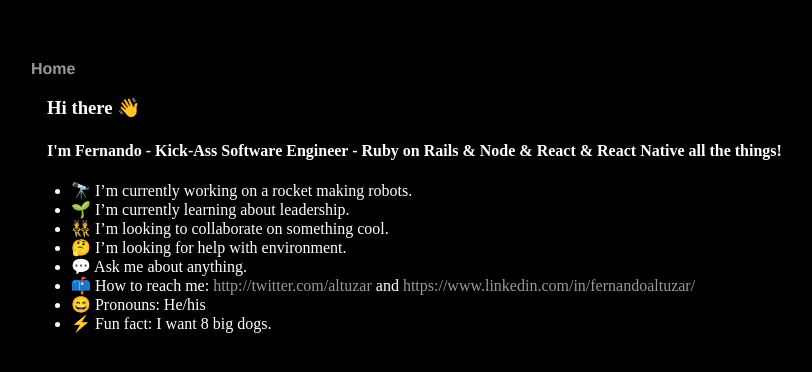
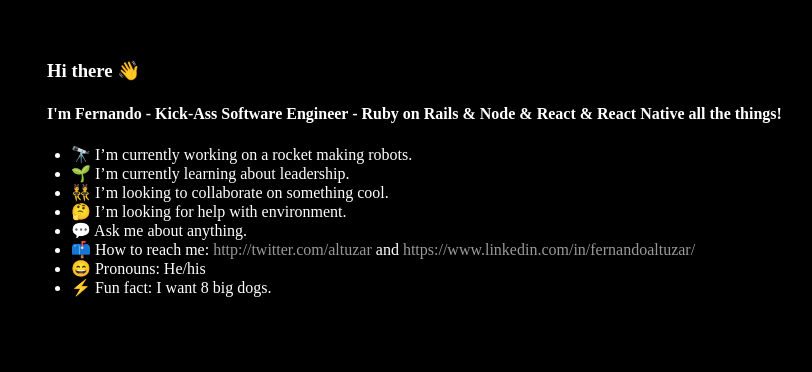
Before and after one commit to altuzar/altuzar.github.io, a plain HTML site: page index.html in a window 1280 px wide. Shown: the whole page, without its empty margins (161-973 px from the left). Drawn offline with Linux system fonts and the light colour scheme.

Commit message:
Update index.html

```diff
--- a/index.html
+++ b/index.html
@@ -5,11 +5,6 @@
 				<link rel="stylesheet" type="text/css" href="/main.css">
 	</head>
 	<body>
-		<nav>
-    		<ul>
-        		<li><a href="/">Home</a></li>
-    		</ul>
-		</nav>
 		<div class="container">
 <article class="markdown-body entry-content container-lg f5" itemprop="text"><h3><a id="user-content-hi-there-" class="anchor" aria-hidden="true" href="#hi-there-"><svg class="octicon octicon-link" viewBox="0 0 16 16" version="1.1" width="16" height="16" aria-hidden="true"><path fill-rule="evenodd" d="M7.775 3.275a.75.75 0 001.06 1.06l1.25-1.25a2 2 0 112.83 2.83l-2.5 2.5a2 2 0 01-2.83 0 .75.75 0 00-1.06 1.06 3.5 3.5 0 004.95 0l2.5-2.5a3.5 3.5 0 00-4.95-4.95l-1.25 1.25zm-4.69 9.64a2 2 0 010-2.83l2.5-2.5a2 2 0 012.83 0 .75.75 0 001.06-1.06 3.5 3.5 0 00-4.95 0l-2.5 2.5a3.5 3.5 0 004.95 4.95l1.25-1.25a.75.75 0 00-1.06-1.06l-1.25 1.25a2 2 0 01-2.83 0z"></path></svg></a>Hi there <g-emoji class="g-emoji" alias="wave" fallback-src="https://github.githubassets.com/images/icons/emoji/unicode/1f44b.png">👋</g-emoji></h3>
 <h4><a id="user-content-im-fernando---kick-ass-software-engineer---ruby-on-rails--node--react--react-native-all-the-things" class="anchor" aria-hidden="true" href="#im-fernando---kick-ass-software-engineer---ruby-on-rails--node--react--react-native-all-the-things"><svg class="octicon octicon-link" viewBox="0 0 16 16" version="1.1" width="16" height="16" aria-hidden="true"><path fill-rule="evenodd" d="M7.775 3.275a.75.75 0 001.06 1.06l1.25-1.25a2 2 0 112.83 2.83l-2.5 2.5a2 2 0 01-2.83 0 .75.75 0 00-1.06 1.06 3.5 3.5 0 004.95 0l2.5-2.5a3.5 3.5 0 00-4.95-4.95l-1.25 1.25zm-4.69 9.64a2 2 0 010-2.83l2.5-2.5a2 2 0 012.83 0 .75.75 0 001.06-1.06 3.5 3.5 0 00-4.95 0l-2.5 2.5a3.5 3.5 0 004.95 4.95l1.25-1.25a.75.75 0 00-1.06-1.06l-1.25 1.25a2 2 0 01-2.83 0z"></path></svg></a>I'm Fernando - Kick-Ass Software Engineer - Ruby on Rails &amp; Node &amp; React &amp; React Native all the things!</h4>
```
